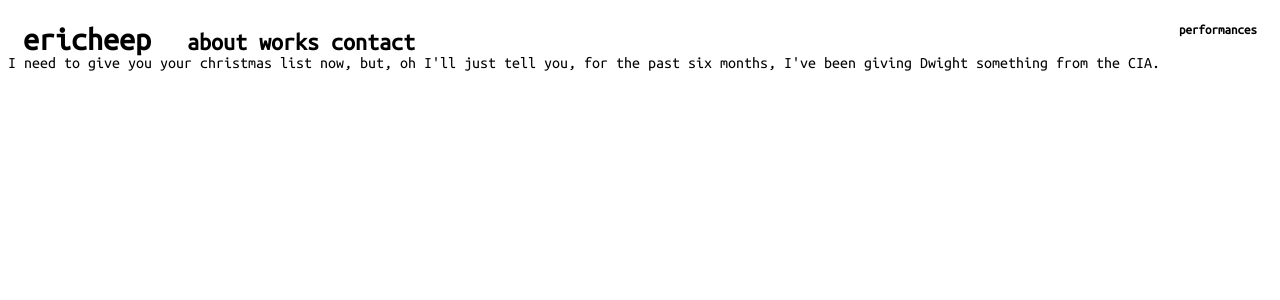
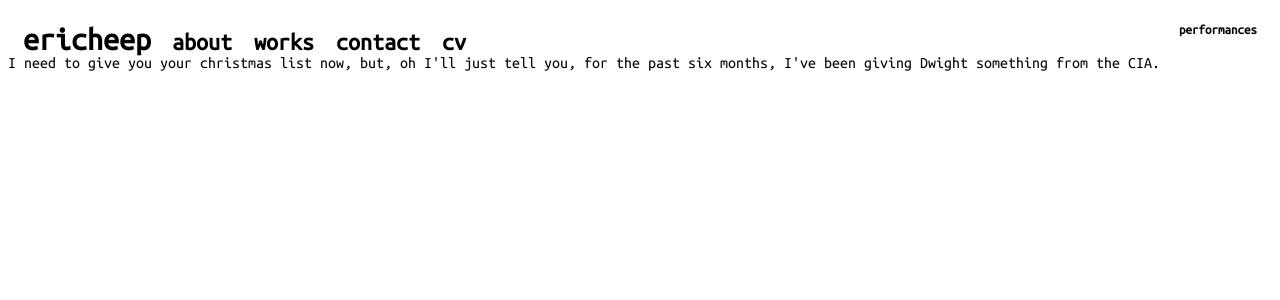
Before and after one commit to ericheep/miscellany, a Django app: page /about/ in a window 1280 px wide. Shown: the top 300 px of the page. Run offline with Django 3.2, Linux system fonts and the light colour scheme; data that the repository does not hold is empty; some libraries are stand-ins or nearby versions.

Commit message:
home changes

```diff
--- a/portfolio/static/css/style.css
+++ b/portfolio/static/css/style.css
@@ -38,7 +38,10 @@ div {
 
 #nav {
     display: inline;
-    margin-left: 20px;
+}
+
+#nav-item {
+    padding: 5px 5px;
 }
 
 /* main container */
@@ -46,6 +49,7 @@ div {
 #page-container {
     display: flex;
     flex-direction: row;
+    justify-content: space-between;
 }
 
 #page-item-body {
--- a/portfolio/static/css/works.css
+++ b/portfolio/static/css/works.css
@@ -17,8 +17,7 @@
     font-weight: bold;
     text-align: center;
     font-size: small;
-    padding-right: 10px;
-    padding-bottom: 5px;
+    padding: 5px 10px;
 }
 
 #work-container {
@@ -30,19 +29,20 @@
 
 #work-item-list {
     color: #FF0000;
-    flex: 1 0 auto;
+    flex: 0 0 auto;
     order: 0;
     font-size: small;
     font-weight: bold;
     margin-right: 30px;
+    margin-left: 5px;
 }
 
 #work-link {
-    padding-bottom: 5px;
+    padding: 3px 5px;
 }
 
 #work-item-content {
-    flex: 1 0 content;
+    flex: 1 1 auto;
 }
 
 #work-title {
--- a/portfolio/templates/portfolio/works.html
+++ b/portfolio/templates/portfolio/works.html
@@ -14,7 +14,6 @@
 
         <div id="work-container">
             <div id="work-item-list">
-                <div class="title">works</div>
                 {% for work in works %}
                     <div class="hover" id="work-link">
                         <a class="red" href="/works/{{ work.slug }}/">
--- a/templates/base.html
+++ b/templates/base.html
@@ -18,9 +18,10 @@
                     <a class="black" href="/">ericheep</a>
                 </h1>
                 <h2 id="nav">
-                    <a class="black hover" href="/about">about</a>
-                    <a class="black hover" href="/works">works</a>
-                    <a class="black hover" href="/contact">contact</a>
+                    <a id="nav-item" class="black hover" href="/about">about</a>
+                    <a id="nav-item" class="black hover" href="/works">works</a>
+                    <a id="nav-item" class="black hover" href="/contact">contact</a>
+                    <a id="nav-item" class="black hover" href="/cv">cv</a>
                 </h2>
             </div>
 
```
